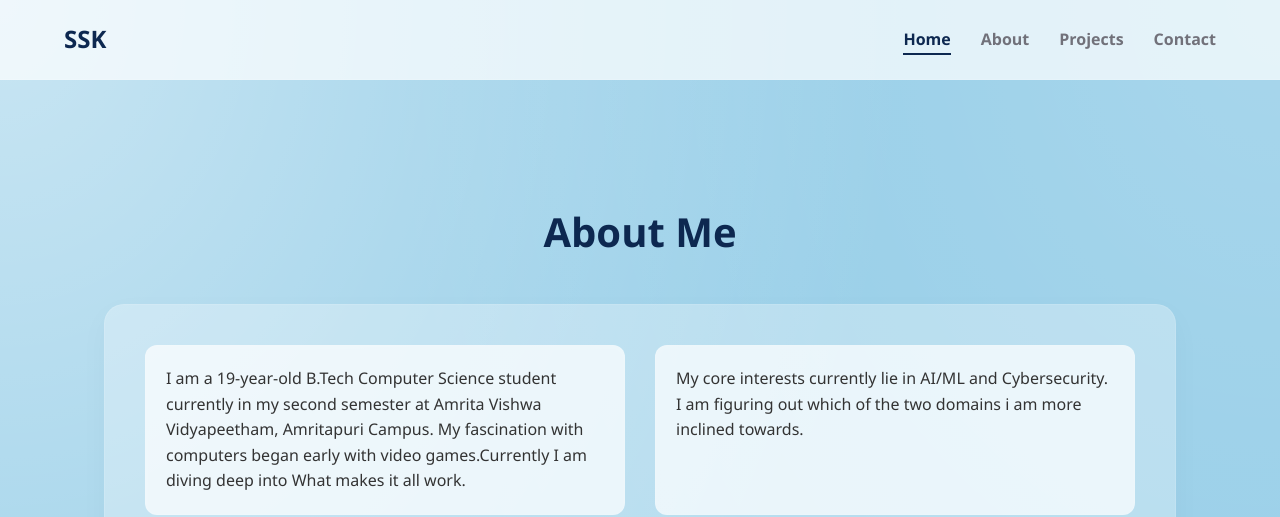
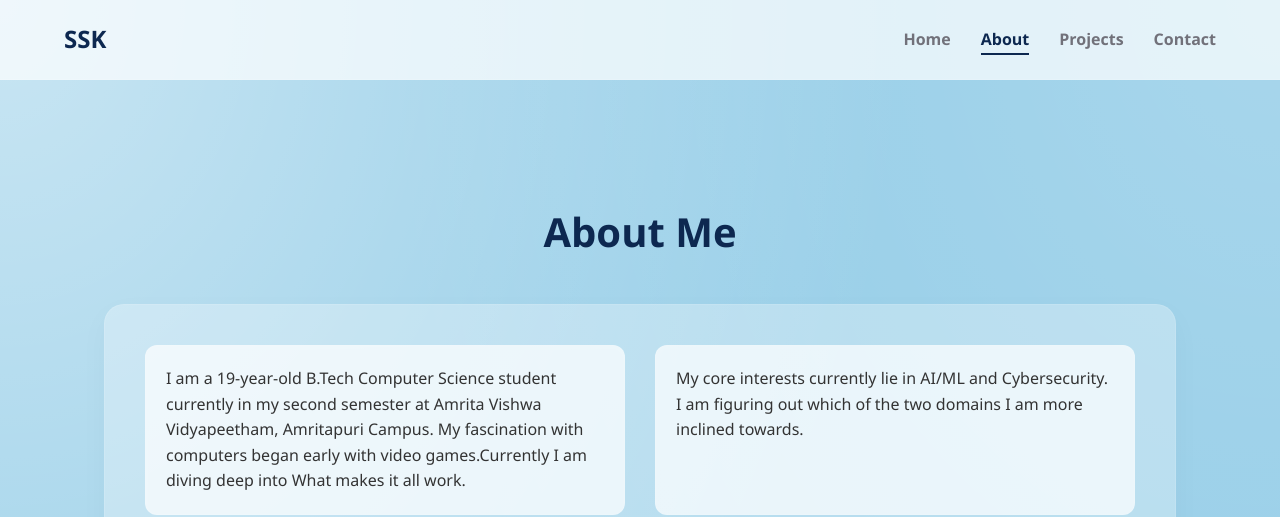
Before and after one commit to saisantosh1116-wq/23CSE113-UID_Project, a plain HTML site: page about.html in a window 1280 px wide. Shown: the top 517 px of the page. Drawn offline with Linux system fonts and the light colour scheme.

Commit message:
Update about.html

```diff
--- a/about.html
+++ b/about.html
@@ -18,8 +18,8 @@
         </label>
 
         <ul class="nav-links">
-            <li><a href="index.html" class="active">Home</a></li>
-            <li><a href="about.html">About</a></li>
+            <li><a href="index.html" >Home</a></li>
+            <li><a href="about.html" class="active">About</a></li>
             <li><a href="projects.html">Projects</a></li>
             <li><a href="contact.html">Contact</a></li>
         </ul>
@@ -34,7 +34,7 @@
                         <p>I am a 19-year-old B.Tech Computer Science student currently in my second semester at Amrita Vishwa Vidyapeetham, Amritapuri Campus. My fascination with computers began early with video games.Currently I am diving deep into What makes it all work.</p>
                     </div>
                     <div class="glass-inner">
-                        <p>My core interests currently lie in AI/ML and Cybersecurity. I am  figuring out which of the two domains i am more inclined towards.</p>
+                        <p>My core interests currently lie in AI/ML and Cybersecurity. I am figuring out which of the two domains I am more inclined towards.</p>
                     </div>
                 </div>
                 <p class="mt-20">When I am not coding, I spend my time by listening to Audio on my IEMs .</p>
```
